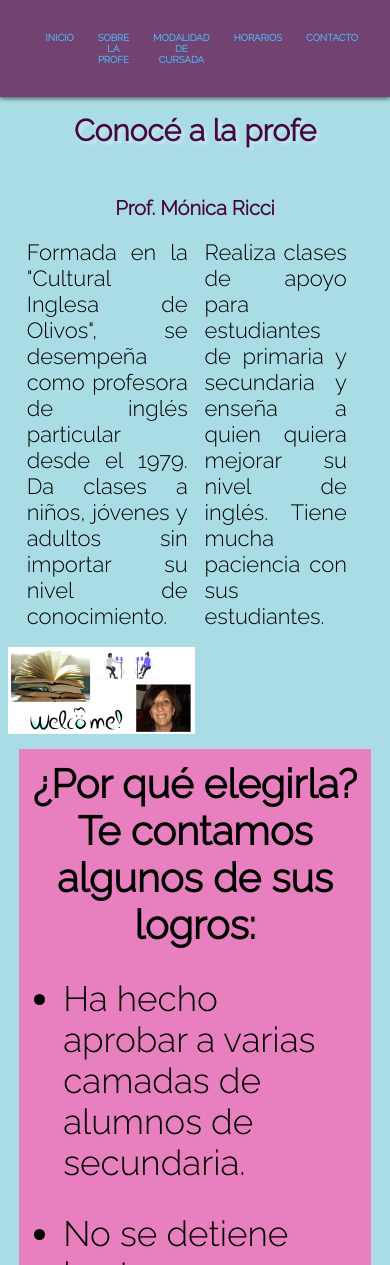
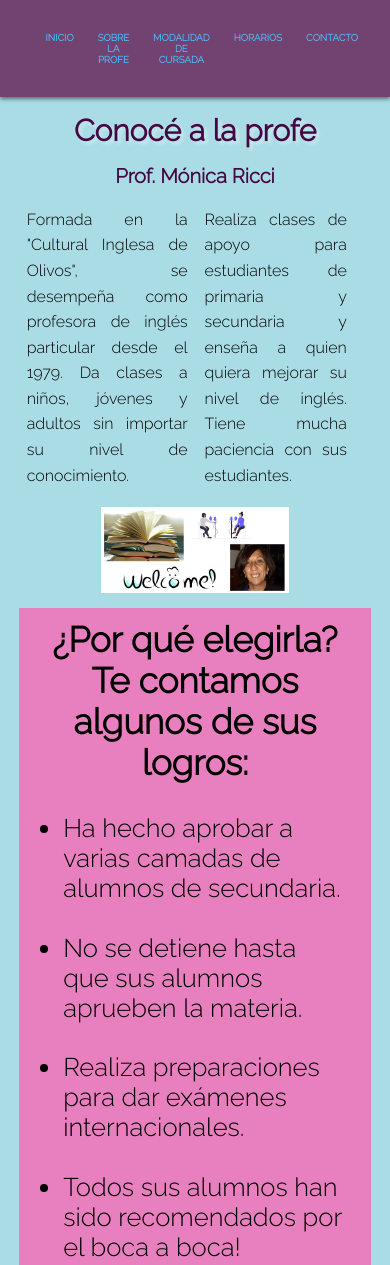
Before and after one commit to ylaino/aprendamosingles, a website: page sobrelaprofe.html in a window 390 px wide. Shown: the top 1265 px of the page. Drawn offline with nearby package versions, Linux system fonts and the light colour scheme; files whose address does not match are found by name.

Commit message:
Cambios en responsive en la profe

```diff
--- a/scss/style.scss
+++ b/scss/style.scss
@@ -71,7 +71,6 @@ h1 {
   }
 
 h2 {
-  font-size: 30px;
   text-align: center;
   color: map-get($map: $palette, $key: 'violeta2');
 }
@@ -246,7 +245,7 @@ body {
   }
 
   .profesora__subtitulo {
-    font-size: 20%;
+    font-size: 70%;
     text-align: center;
     justify-content: center;
   }
@@ -254,7 +253,7 @@ body {
     display: flex;
     flex-direction: row;
     justify-content: space-evenly;
-    align-items: center;
+    line-height: 1.6;
     padding: 5%;
   }
   .profesora2 {
@@ -267,14 +266,14 @@ body {
     margin: 3%;
   }
   .profesora__info {
-    font-size: 220%;
+    font-size: 160%;
     text-align: justify;
     padding-right: 5%;
     max-width: 90%;
 
   }
   .profesora__subtitulo1 {
-    font-size: 250%;
+    font-size: 220%;
     font-weight: 600;
     text-align: center;
 
@@ -284,7 +283,7 @@ body {
 
   }
   .profesora__info1 {
-    font-size: 220%;
+    font-size: 160%;
     text-align: left;
     padding-right: 5%;
     padding-top: 10%;
@@ -665,14 +664,13 @@ footer {
     font-size: 10px;
   }
 
-  .profesora__subtitulo {
-    padding-top: 2rem;
-  }
+
 
   .profesora__banner {
     justify-content: center;
     text-align: center;
     width: 50%;
+    margin: 0 0 0 25%;
   }
 
   footer {
@@ -751,6 +749,9 @@ footer {
   .profesora__info {
     font-size: 150%;
   }
+  .profesora__info1 {
+    font-size: none;
+  }
   .profesora__subtitulo1 {
     font-size: 100%;
   }
```
Also changed, not shown: css/style.css, 1 other file.
